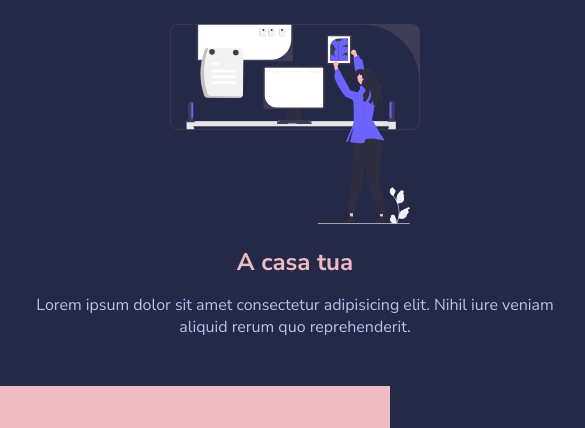
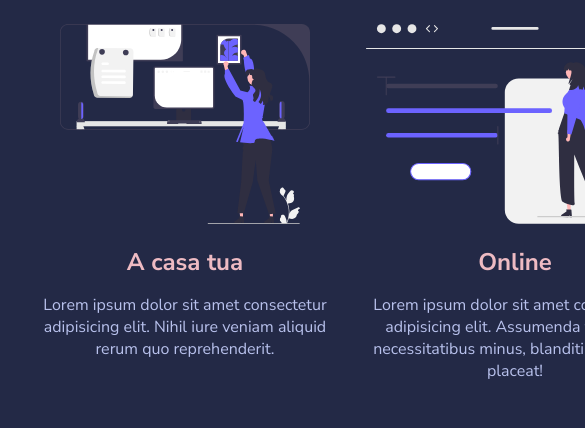
Before and after one commit to Deltafortal/html-css-resp-wannabe, a plain HTML site: page index.html in a window 390 px wide. Shown: the part 209-637 px from the top of the page, 585 px wide, since content can reach past the window. Drawn offline with Linux system fonts and the light colour scheme.

Commit message:
Added responsive for tablet

```diff
--- a/css/style.css
+++ b/css/style.css
@@ -127,3 +127,9 @@ img {
 /************************************************
     SOLUZIONE RESPONSIVE
  ************************************************/
+
+ @media screen and (max-width: 768px) {
+    .container {
+        width: 700px;
+    }
+ }
```
